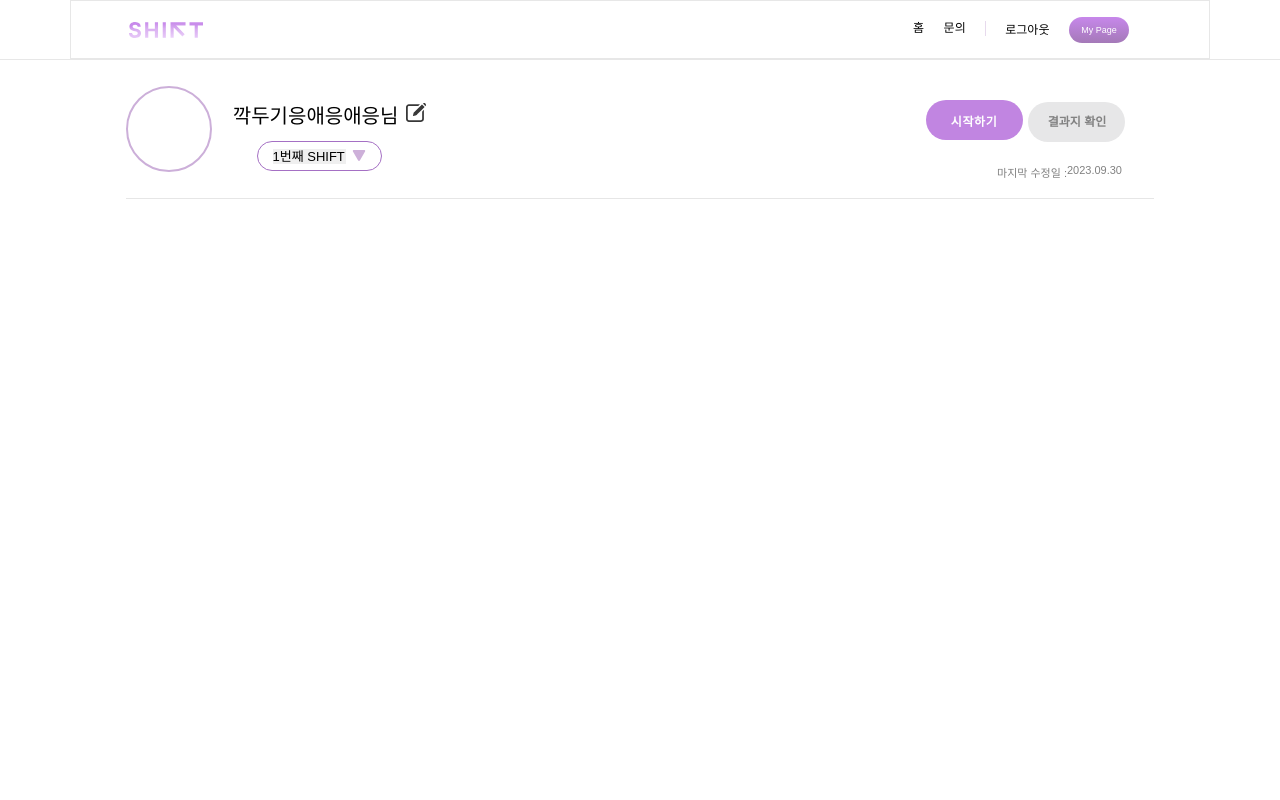
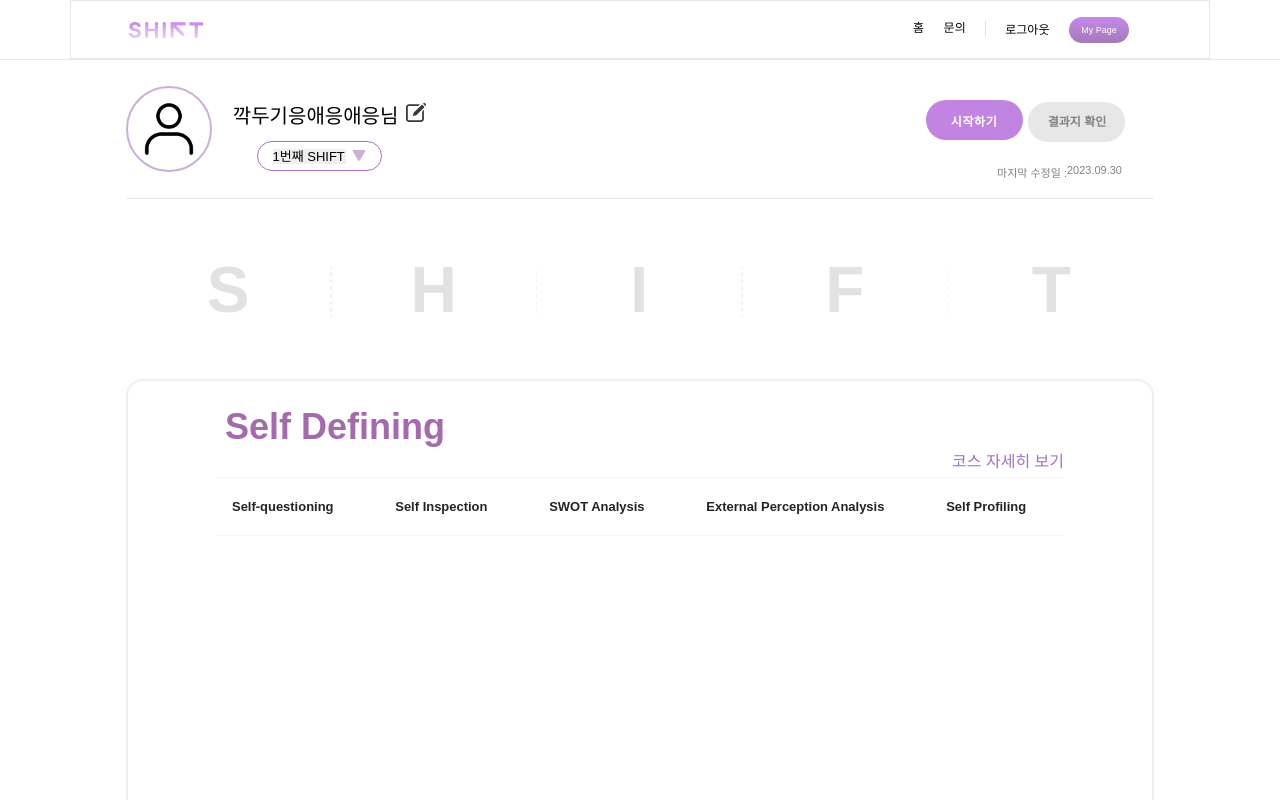
Before and after one commit to HEBA-Hanyang-Univ/shift, a React (Create React App) app in the folder react/: page /sh in a window 1280 px wide. Shown: the top 800 px of the page. Built offline with nearby package versions, Linux system fonts and the light colour scheme.

Commit message:
add StartHomepage.js except progress content

```diff
--- a/react/src/assets/styles/Header.scss
+++ b/react/src/assets/styles/Header.scss
@@ -53,6 +53,7 @@
         text-align: center;
         font-size: 0.5625rem;
         line-height: 1rem;
+        font-weight: 400;
       }
     }
   }
--- a/react/src/assets/styles/StartHomepage.scss
+++ b/react/src/assets/styles/StartHomepage.scss
@@ -2,13 +2,11 @@
   #SHWrap {
     width: 71.2rem;
     margin: 0 auto;
-  display: flex;
 
     #SHContainer {
       width: 64.25rem;
       height: 100vh;
       margin: 0 auto;
-    display: flex;
 
       .SHProfile {
         display: flex;
@@ -32,6 +30,13 @@
       height: 5.375rem;
       border: 2px solid #ccafd9;
       border-radius: 5rem;
+      z-index: 1;
+
+      img {
+        width: 100%;
+        height: 100%;
+        border-radius: 5rem;
+      }
     }
 
     .userProfileBox {
@@ -112,6 +117,135 @@
     }
   }
 
-.SHProgressText {
-  background-color: antiquewhite;
+  .SHProgressTextBox {
+    width: 100%;
+    height: 5.045rem;
+    margin-top: 3.19rem;
+    display: grid;
+    grid-template-columns: repeat(5, 1fr);
+
+    .SHProgressText{
+      width: 100%;
+      height: 100%;
+      display: flex;
+
+      button {
+        background-color: white;
+        width: 5.135rem;
+        height: 100%;
+        color: #e2e2e2;
+        font-size: 4rem;
+        font-weight: 700;
+        line-height: 3rem;
+        margin: 0 auto;
+
+        &:hover {
+          border-bottom: 0.4rem solid #9c76ac;
+          line-height: 3rem;
+          padding-top: 0.4rem;
+          color: #9c76ac;
         }
+      }
+
+      img {
+        display: flex;
+        padding-top: 1rem;
+        height: 4.25rem;
+      }
+    }
+  }
+
+  .SHProgressContentBox {
+    width: 100%;
+    height: 36.56rem;
+    margin-top: 3rem;
+    overflow-y: scroll;
+    border: 2px solid #eee;
+    border-radius: 1.0625rem;
+
+    &::-webkit-scrollbar {
+      width: 1.125rem;
+      background-color: #f5f5 f5;
+      border-radius: 0.75rem;
+    }
+
+    &::-webkit-scrollbar-thumb {
+      border-radius: 0.75rem;
+      background-color: #cdb0d9;
+    }
+  }
+
+  .SHProgressContentS {
+    width: 53rem;
+    height: 36.5625rem;
+    margin: 1.56rem auto 1.69rem;
+
+    .SHProgressTitle {
+      width: 100%;
+      height: 4.5rem;
+      display: flex;
+      flex-direction: column;
+      border-bottom: 0.12rem solid #f4f4f4;
+
+      .SHProgressTitleMain {
+        color: #a46aad;
+        font-size: 2.25rem;
+        font-weight: 600;
+        letter-spacing: -0.02;
+        display: flex;
+        justify-content: start;
+        margin-left: 0.56rem;
+      }
+
+      .SHProgressTitleLink {
+        display: flex;
+        justify-content: end;
+        color: #a570c4;
+        font-size: 1rem;
+        font-weight: 500;
+        margin-bottom: 0.62rem;
+      }
+    }
+
+    .SHProgressSubTitleS {
+      width: 100%;
+      height: 3.62rem;
+      display: flex;
+      justify-content: space-between;
+      padding-left: 1rem;
+      padding-right: 2.37rem;
+      border-bottom: 0.12rem solid #f4f4f4;
+
+      .SHProgressSubTitleSSpan {
+        display: flex;
+        align-items: center;
+        color: #242426;
+        font-size: 0.81rem;
+        font-weight: 600;
+        justify-content: center;
+      }
+    }
+
+    .SHProgressDetailBox {
+
+    }
+  }
+
+  .SHProgressBarBox {
+    display: flex;
+    margin: 2.75rem 9rem 0;
+
+    span {
+      font-size: 1.25rem;
+      font-weight: 400;
+    }
+
+    .SHProgressBar {
+      width: 40.75rem;
+      height: 1.125rem;
+      margin-top: 0.3rem;
+      margin-left: 1.19rem;
+      background-color: #f5f5f5;
+      border-radius: 0.75rem;
+    }
+  }
--- a/react/src/pages/StartHomepage.js
+++ b/react/src/pages/StartHomepage.js
@@ -1,6 +1,10 @@
+import React, {useRef, useState, useEffect, ReactElement} from "react";
+
 import { Header } from "components/Header";
 import "assets/styles/StartHomepage.scss";
 import ModifyBtn from "assets/images/modifyBtn.svg";
+import Dashed from "assets/images/dashedLine.png";
+import Portrait from "assets/images/portrait.png";
 import DropDown from "components/DropDown";
 
 export const StartHomepage = () => {
@@ -9,10 +13,12 @@ export const StartHomepage = () => {
     <Header></Header>
     <div id="SHWrap">
       <div id="SHContainer">
+        {/* 상단 프로필 */}
         <div className="SHProfile">
           <div className="SHProfileLeft">
             <div className="userProfileImg">
               {/* TODO: 추 후 userImg 삽입 */}
+              <img src={Portrait} alt="blanked img"></img>
             </div>
             <div className="SHProfileContent">
               <div className="userProfileBox">
@@ -38,11 +44,84 @@ export const StartHomepage = () => {
             </div>
             <div className="lastModifiedDate">
               <span>마지막 수정일 : </span>
+              {/* TODO: 마지막 수정일 입력하기 */}
               <span>2023.09.30</span>
             </div>
           </div>
         </div>
-        <div className="SHProgressText">
+        {/* SHIFT 진도 페이지 */}
+        <div className="SHProgressTextBox">
+          <div className="SHProgressText">
+            <button>
+              <span>S</span>
+            </button>
+            <img src={Dashed} alt="dashed img"></img>
+          </div>
+          <div className="SHProgressText">
+            <button>
+              <span>H</span>
+            </button>
+            <img src={Dashed} alt="dashed img"></img>
+          </div>
+          <div className="SHProgressText">
+            <button>
+              <span>I</span>
+            </button>
+            <img src={Dashed} alt="dashed img"></img>
+          </div>
+          <div className="SHProgressText">
+            <button>
+              <span>F</span>
+            </button>
+            <img src={Dashed} alt="dashed img"></img>
+          </div>
+          <div className="SHProgressText">
+            <button>
+              <span>T</span>
+            </button>
+          </div>
+        </div>
+        {/* SHIFT 진도 컨텐츠 */}
+        <div className="SHProgressContentBox">
+          {/* S */}
+          <div className="SHProgressContentS">
+            <div className="SHProgressTitle">
+              <div className="SHProgressTitleMain">
+                Self Defining
+              </div>
+              {/* TODO: 코스마다 해당 페이지로 이동 */}
+              <div className="SHProgressTitleLink">
+                코스 자세히 보기
+              </div>
+            </div>
+            <div className="SHProgressSubTitleS">
+              <div className="SHProgressSubTitleSSpan">
+                Self-questioning
+              </div>
+              <div className="SHProgressSubTitleSSpan">
+                Self Inspection
+              </div>
+              <div className="SHProgressSubTitleSSpan">
+                SWOT Analysis
+              </div>
+              <div className="SHProgressSubTitleSSpan">
+                External Perception Analysis
+              </div>
+              <div className="SHProgressSubTitleSSpan">
+                Self Profiling
+              </div>
+            </div>
+            <div className="SHProgressDetailBox">
+
+            </div>
+          </div>
+        </div>
+        {/* 진행률 */}
+        <div className="SHProgressBarBox">
+          <span>진행률</span>
+          <div className="SHProgressBar">
+            <div className="SHProgre    ssbarColored"></div>
+          </div>
         </div>
       </div>
     </div>
```
Also changed, not shown: react/src/assets/images/dashedLine.png (added), react/src/assets/images/portrait.png (added). Lines whose indentation alone changed are shown as unchanged.
